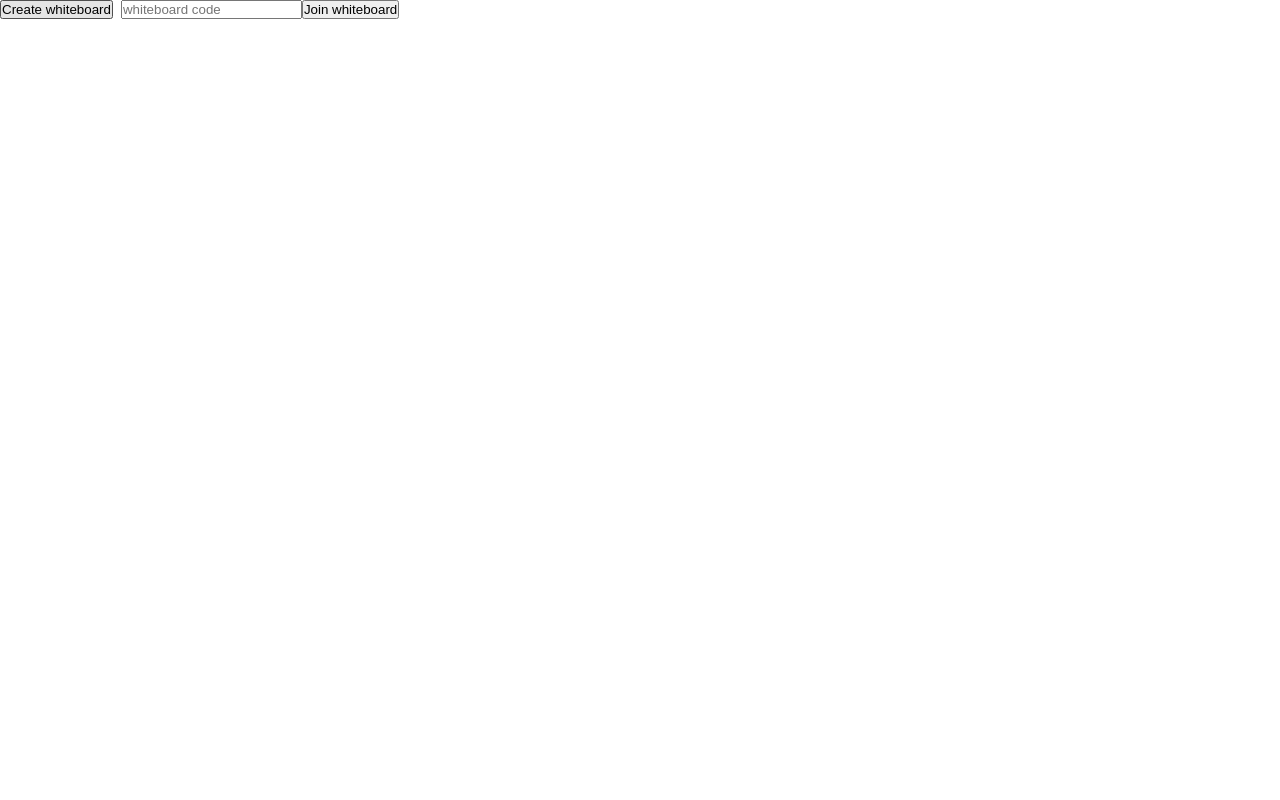
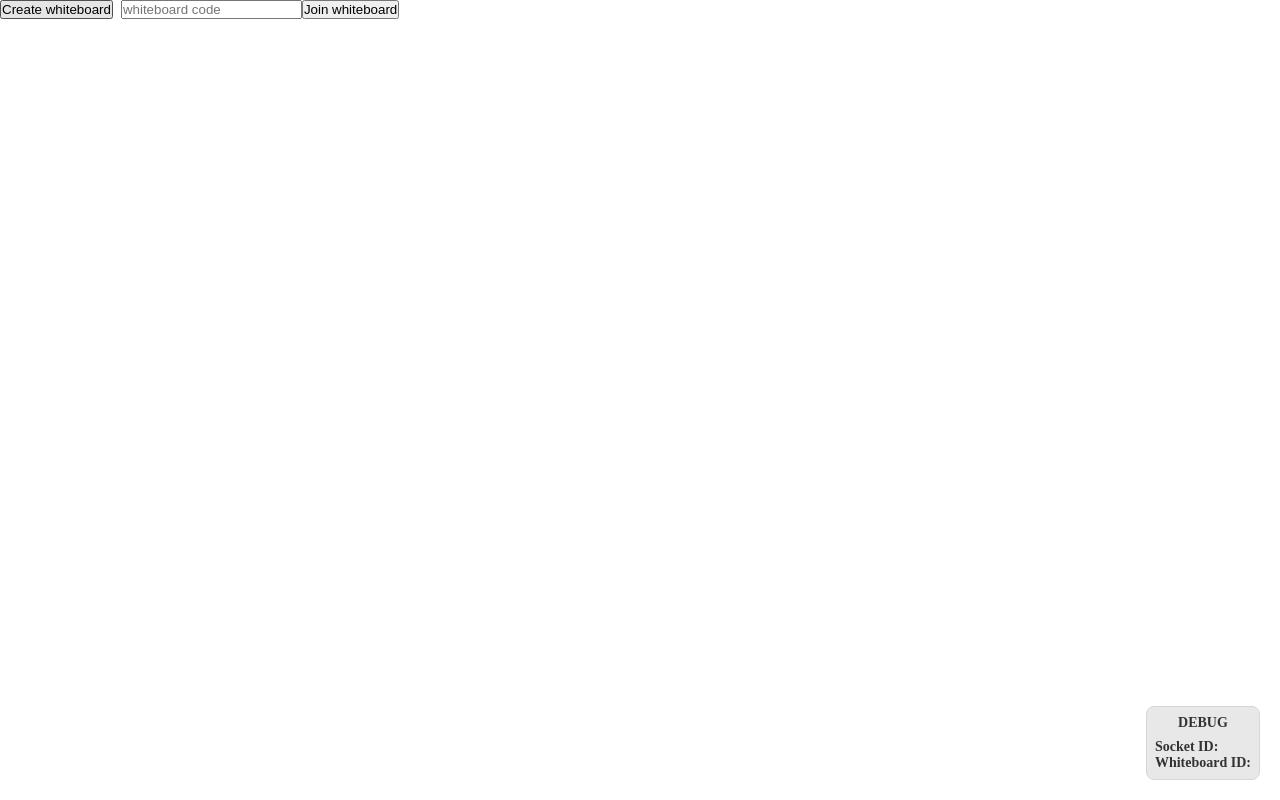
Before and after one commit to MohamedTaha-01/liveboard, a React (Vite) app in the folder apps/client/: page / in a window 1280 px wide. Built offline with nearby package versions, Linux system fonts and the light colour scheme; no server answers.

Commit message:
implemented collaborative real time whiteboard editing

```diff
--- a/apps/client/src/App.tsx
+++ b/apps/client/src/App.tsx
@@ -4,15 +4,17 @@ import WhiteboardPage from "./pages/WhiteboardPage";
 import { io, Socket } from "socket.io-client";
 import { useState } from "react";
 
+const socket: Socket = io("http://localhost:3002", {
+  withCredentials: true,
+});
+
 function App() {
   const [whiteboardId, setWhiteboardId] = useState<string>("");
-
-  const socket: Socket = io("http://localhost:3002", {
-    withCredentials: true,
-  });
+  const [socketId, setSocketId] = useState<string>("");
 
   socket.on("connect", () => {
     console.log("connected with ID", socket.id);
+    setSocketId(socket.id!);
   });
 
   return (
@@ -23,6 +25,26 @@ function App() {
           <Route path="/" element={<LandingPage socket={socket} setWhiteboardId={setWhiteboardId} />} />
         </Routes>
       </BrowserRouter>
+      <div
+        style={{
+          position: "absolute",
+          bottom: 20,
+          right: 20,
+          fontSize: 14,
+          background: "#e3e3e3",
+          padding: 8,
+          border: "1px solid #ccc",
+          borderRadius: 8,
+          opacity: 0.8,
+        }}>
+        <h4 style={{ textAlign: "center", marginBottom: 8 }}>DEBUG</h4>
+        <p>
+          <b>Socket ID:</b> {socketId}
+        </p>
+        <p>
+          <b>Whiteboard ID:</b> {whiteboardId}
+        </p>
+      </div>
     </main>
   );
 }
--- a/apps/client/src/pages/LandingPage.tsx
+++ b/apps/client/src/pages/LandingPage.tsx
@@ -6,12 +6,11 @@ function LandingPage({ socket, setWhiteboardId }: { socket: Socket; setWhiteboar
   const navigate = useNavigate();
   const wbCodeInputRef = useRef<HTMLInputElement>(null);
 
-  const handleWhiteboardCreate = () => {
-    socket.emit("whiteboard_create", (res) => {
-      console.log("created:", res);
-      setWhiteboardId(res.whiteboard.id);
-      navigate(`/whiteboard/${res.whiteboard.id}`);
-    });
+  const handleWhiteboardCreate = async () => {
+    const res = await socket.emitWithAck("whiteboard_create");
+    console.log("created:", res);
+    setWhiteboardId(res.whiteboard.id);
+    navigate(`/whiteboard/${res.whiteboard.id}`);
   };
 
   const handleWhiteboardJoin = () => {
@@ -30,6 +29,7 @@ function LandingPage({ socket, setWhiteboardId }: { socket: Socket; setWhiteboar
       &nbsp;&nbsp;
       <input ref={wbCodeInputRef} type="text" placeholder="whiteboard code" />
       <button onClick={handleWhiteboardJoin}>Join whiteboard</button>
+      <p>{import.meta.env.VITE_PROD}</p>
     </section>
   );
 }
```
Also changed, not shown: 1 other file (tests, documents, lock files or other folders).
